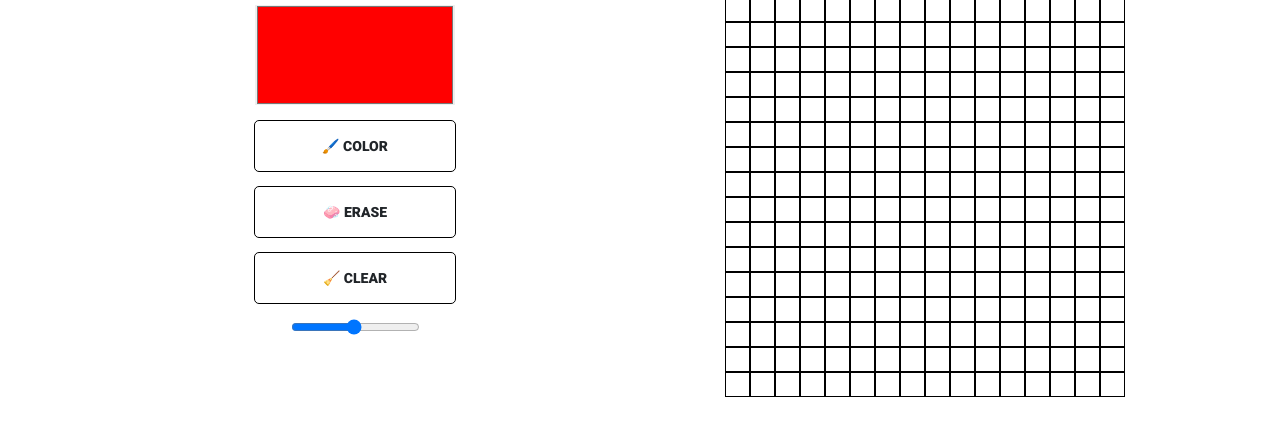
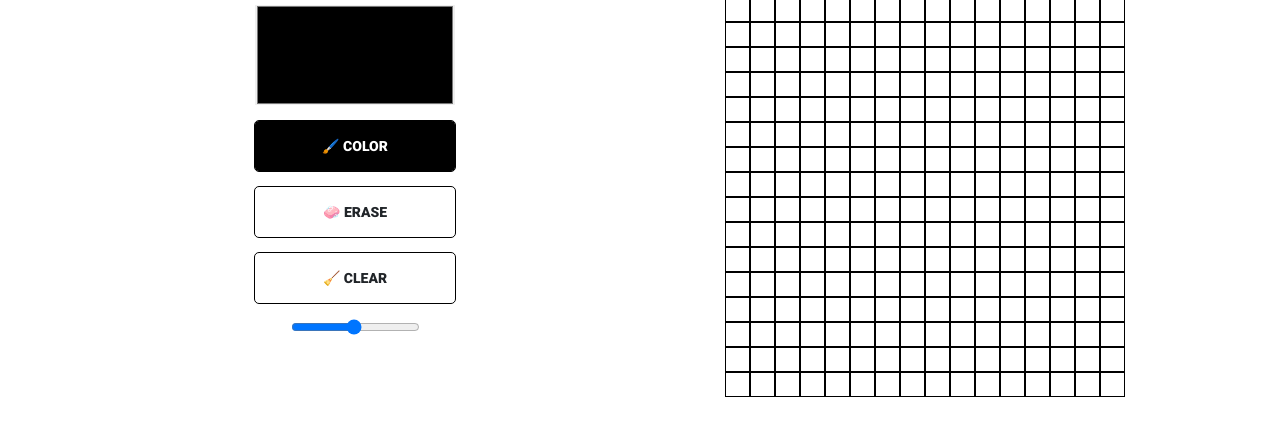
Before and after one commit to milan-sony/Etch-a-Sketch, a plain HTML site: page index.html in a window 1280 px wide. Shown: the part 46-482 px from the top of the page. Drawn offline with nearby package versions, Linux system fonts and the light colour scheme.

Commit message:
UI modified, color changed with ui color picker

```diff
--- a/index.html
+++ b/index.html
@@ -36,7 +36,7 @@
                 <div class="col-lg-6">
                     <ul class="list-group menu-items">
                         <li class="list-group-item text-center"> <input id="colorPicker" class="color-picker"
-                                type="color" value="#ff0000" />
+                                type="color" value="#000000" />
                         </li>
                         <li class="list-group-item"><button class="btn menu-btn" id="colorBtn">🖌️ Color</button></li>
                         <li class="list-group-item"><button class="btn menu-btn" id="eraseBtn">🧼 Erase</button></li>
--- a/script.js
+++ b/script.js
@@ -6,7 +6,7 @@ const clearBtn = document.getElementById('clearBtn');
 
 let rows = 16;
 let cols = 16;
-let colorPickerValue = ''
+let colorPickerValue = '#000000'
 
 colorPicker.oninput = () => color();
 
@@ -36,7 +36,6 @@ for (let c = 0; c < (rows * cols); c++) {
     gridContainer.addEventListener('mouseover', changeColor)
 };
 
-
 function changeColor(e) {
     console.log(e)
     if (e.type == "mouseover") {
@@ -48,3 +47,7 @@ function color() {
     console.log("Color:", colorPicker.value)
     colorPickerValue = colorPicker.value
 }
+
+window.onload = () => {
+    setMenuMode('color')
+}
--- a/style.css
+++ b/style.css
@@ -28,10 +28,6 @@
 
 .grid-item {
     border: 1px solid black;
-}
-
-.grid-item:hover {
-    background-color: black;
 }
 
 /* Menu */
```
